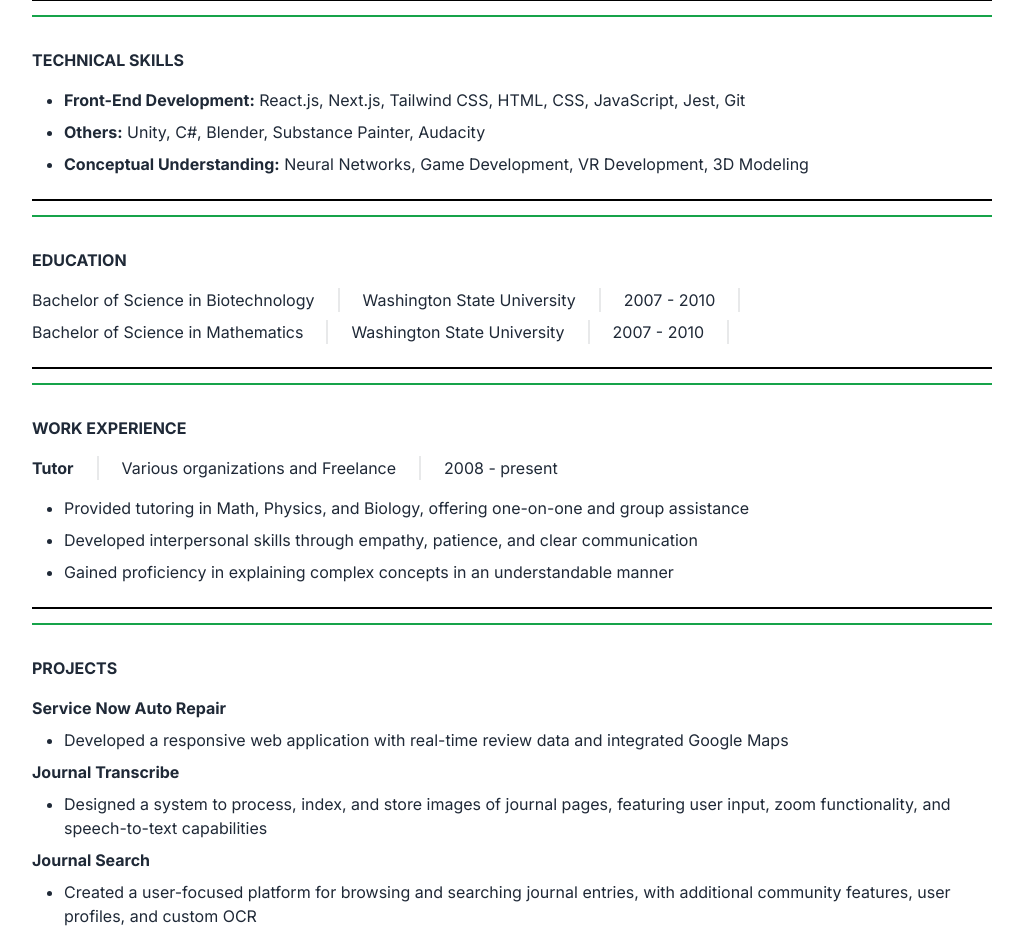
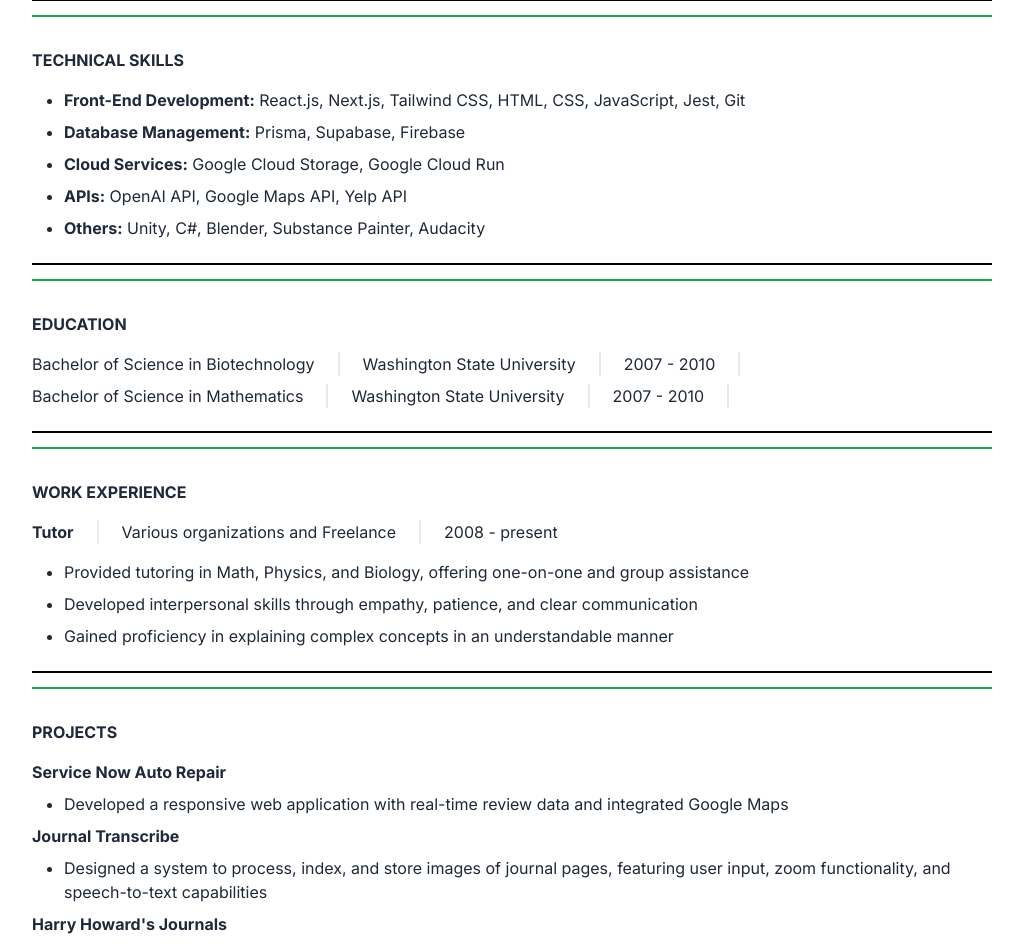
Before and after one commit to mike-v2/portfolio, a Next.js app: page /resume in a window 1280 px wide. Shown: the part 500-1447 px from the top of the page, without its empty margins (128-1151 px from the left). Built offline with nearby package versions, Linux system fonts and the light colour scheme.

Commit message:
update resume

```diff
--- a/app/resume/page.tsx
+++ b/app/resume/page.tsx
@@ -45,8 +45,10 @@ export default function Resume() {
           </h2>
           <ul className='flex flex-col gap-y-2 list-disc ps-8 pt-4'>
             <li><span className='font-bold'>Front-End Development:</span> React.js, Next.js, Tailwind CSS, HTML, CSS, JavaScript, Jest, Git</li>
+            <li><span className='font-bold'>Database Management:</span> Prisma, Supabase, Firebase</li>
+            <li><span className='font-bold'>Cloud Services:</span> Google Cloud Storage, Google Cloud Run</li>
+            <li><span className='font-bold'>APIs:</span> OpenAI API, Google Maps API, Yelp API</li>
             <li><span className='font-bold'>Others:</span> Unity, C#, Blender, Substance Painter, Audacity</li>
-            <li><span className='font-bold'>Conceptual Understanding:</span> Neural Networks, Game Development, VR Development, 3D Modeling</li>
           </ul>
         </div>
 
@@ -144,10 +146,10 @@ export default function Resume() {
           </div>
           <div>
             <h4 className='font-bold'>
-              Journal Search
+              Harry Howard&apos;s Journals
             </h4>
             <ul className='list-disc ps-8 py-2'>
-              <li>Created a user-focused platform for browsing and searching journal entries, with additional community features, user profiles, and custom OCR</li>
+              <li>Created a user-focused platform for browsing and searching journal entries, with state-of-the-art AI that enables users to explore a large dataset with natural language</li>
             </ul>
           </div>
         </div>
```
